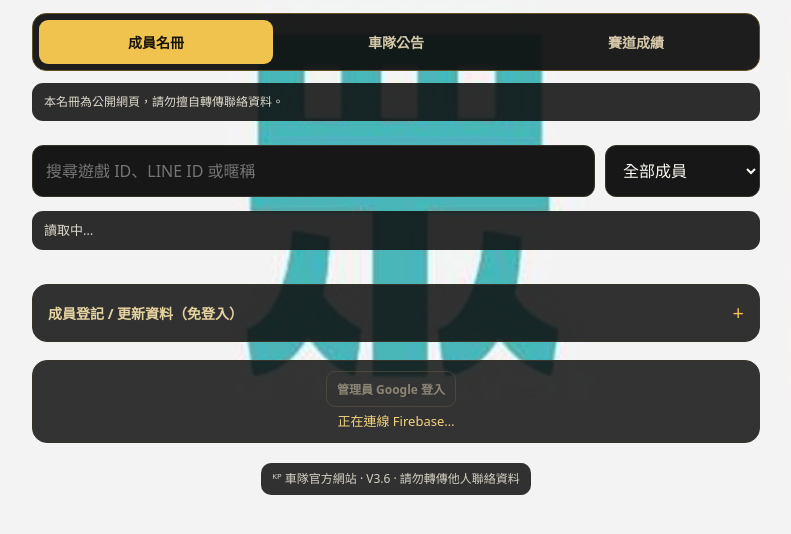
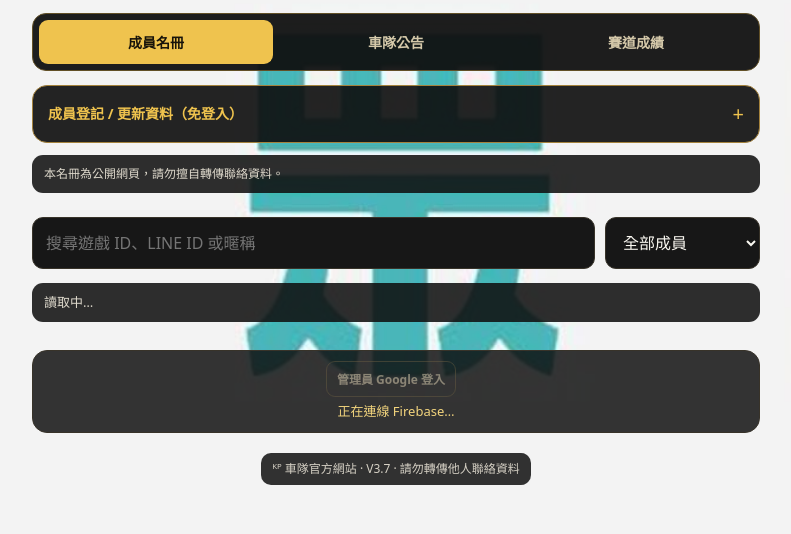
Before and after one commit to PartyBranch/kart-team, a plain HTML site: page index.html in a window 1280 px wide. Shown: the part 186-720 px from the top of the page, without its empty margins (244-1035 px from the left). Drawn offline with Linux system fonts and the light colour scheme; no server answers.

Commit message:
Update index.html

```diff
--- a/index.html
+++ b/index.html
@@ -31,8 +31,8 @@ main { position:relative; }
 .portalControls label{margin:0}
 .status:empty{display:none}
 .portalStatus:not(:empty){background:rgba(15,15,15,.92);border-radius:10px;padding:10px 12px}
-#registration{margin-top:24px;padding:0;background:rgba(15,15,15,.85)}
-#registration summary{cursor:pointer;padding:13px 15px;color:#e6d4a0;font-size:14px;font-weight:650;list-style:none;display:flex;align-items:center;justify-content:space-between;gap:10px}
+#registration{margin-top:14px;padding:0;background:rgba(15,15,15,.91);border-color:#a4823c}
+#registration summary{cursor:pointer;padding:13px 15px;color:#efc34e;font-size:14px;font-weight:650;list-style:none;display:flex;align-items:center;justify-content:space-between;gap:10px}
 #registration summary::-webkit-details-marker{display:none}
 #registration summary::after{content:"+";font-size:20px;font-weight:400;color:var(--accent)}
 #registration[open] summary::after{content:"−"}
@@ -50,12 +50,19 @@ footer{display:table;margin:20px auto 0;background:rgba(15,15,15,.85);padding:7p
 .portalCard.pinned{border-color:#bd984c;background:rgba(40,32,17,.94);box-shadow:inset 3px 0 0 #efc34e}
 .pinTag{display:inline-block;color:#1b150a;background:#efc34e;border-radius:5px;padding:2px 7px;font-size:12px;font-weight:750;margin-right:6px}
 .pinAction{background:#302818;color:#f6d77c;border:1px solid #a4823c}
+/* V3.7: top registration and podium medals */
+.rank{text-align:center;line-height:1.2}
+.rank.medal{font-size:32px;font-family:'Apple Color Emoji','Segoe UI Emoji','Noto Color Emoji',sans-serif;line-height:1.25}
+.recordRow{grid-template-columns:42px minmax(0,1fr) auto}
+@media(max-width:440px){.recordRow{grid-template-columns:34px minmax(0,1fr) auto}.rank.medal{font-size:27px}}
 </style></head><body><main><header class="hero"><div class="eyebrow">KARTRIDER RUSH+ / RACING TEAM</div><h1>ᴷᴾ台灣民眾黨 🌱</h1><p>車隊名冊 · 公告 · 賽道排行榜</p></header>
 <nav class="tabs" role="tablist" aria-label="車隊功能"><button id="tabMembers" role="tab" aria-controls="membersPane" aria-selected="true">成員名冊</button><button id="tabAnnouncements" role="tab" aria-controls="announcementsPane" aria-selected="false">車隊公告</button><button id="tabRecords" role="tab" aria-controls="recordsPane" aria-selected="false">賽道成績</button></nav>
-<div id="membersPane" role="tabpanel" aria-labelledby="tabMembers"><p id="memberFeedback" class="status" role="status"></p><p class="notice">本名冊為公開網頁，請勿擅自轉傳聯絡資料。</p>
+<div id="membersPane" role="tabpanel" aria-labelledby="tabMembers"><p id="memberFeedback" class="status" role="status"></p>
+<details class="panel" id="registration"><summary>成員登記 / 更新資料（免登入）</summary><form id="apply"><p>請填入對應 ID。</p><label for="game">遊戲 ID</label><input id="game" maxlength="80" required><label for="line">LINE ID 或顯示名稱</label><input id="line" maxlength="100" required><label for="nick">群組暱稱（選填）</label><input id="nick" maxlength="80"><label class="check"><input type="checkbox" id="consent" required>我同意審核通過後，以上資料公開於車隊網站。</label><button type="submit" id="submitApplication" disabled>送出審核</button><p id="own" class="status"></p></form></details>
+<p class="notice">本名冊為公開網頁，請勿擅自轉傳聯絡資料。</p>
 <section id="admin" class="panel" hidden><h2>管理員後台</h2><div class="actions"><button id="seed" class="secondary">匯入原本六位成員（首次）</button><button id="new" class="secondary">新增正式成員</button></div><section id="adminSettings" hidden><h3>管理員權限設定</h3><p>只有最高管理員能新增或撤銷其他管理員。新增後，對方使用該 Google 帳號登入即可。</p><form id="grantAdmin"><label for="adminEmail">管理員 Gmail</label><input id="adminEmail" type="email" maxlength="254" required placeholder="example@gmail.com"><button type="submit" style="margin-top:10px">新增管理員</button></form><p id="adminStatus" role="status"></p><div id="adminList"></div></section><h3>待審核申請</h3><div id="pending"></div><h3>正式成員管理</h3><div id="manage"></div><form id="edit" hidden><h3 id="editTitle">編輯成員</h3><label for="eg">遊戲 ID</label><input id="eg" maxlength="80" required><label for="el">LINE ID / 顯示名稱</label><input id="el" maxlength="100" required><label for="en">群組暱稱</label><input id="en" maxlength="80"><label for="er">職位</label><input id="er" maxlength="40" required><div class="actions" style="margin-top:12px"><button type="submit">儲存</button><button type="button" id="cancel" class="secondary">取消</button></div></form></section>
 <div class="toolbar"><input id="search" type="search" placeholder="搜尋遊戲 ID、LINE ID 或暱稱" aria-label="搜尋成員"><select id="role" aria-label="成員分類"><option value="">全部成員</option></select></div><p id="count" role="status" style="font-size:13px;margin:0 0 10px">讀取中…</p><section id="list" aria-label="成員名單"></section>
-<details class="panel" id="registration"><summary>成員登記 / 更新資料（免登入）</summary><form id="apply"><p>請填入對應 ID。</p><label for="game">遊戲 ID</label><input id="game" maxlength="80" required><label for="line">LINE ID 或顯示名稱</label><input id="line" maxlength="100" required><label for="nick">群組暱稱（選填）</label><input id="nick" maxlength="80"><label class="check"><input type="checkbox" id="consent" required>我同意審核通過後，以上資料公開於車隊網站。</label><button type="submit" id="submitApplication" disabled>送出審核</button><p id="own" class="status"></p></form></details></div>
+</div>
 <section id="announcementsPane" role="tabpanel" aria-labelledby="tabAnnouncements" hidden>
   <div class="portalHead"><div><h2>車隊公告</h2><p>活動、團練、比賽與重要通知</p></div><button id="addAnnouncement">＋ 投稿公告</button></div>
   <p class="status portalStatus" id="announcementStatus" role="status"></p>
@@ -89,7 +96,7 @@ footer{display:table;margin:20px auto 0;background:rgba(15,15,15,.85);padding:7p
 </section>
 <section class="panel" id="authPanel" aria-label="管理員登入"><div class="actions"><button id="login" disabled>管理員 Google 登入</button><button id="logout" class="secondary" hidden>登出</button><span id="who"></span></div><p id="status" class="status" role="status">正在連線 Firebase…</p>
 </section>
-<footer>ᴷᴾ 車隊官方網站 · V3.6 · 請勿轉傳他人聯絡資料</footer></main>
+<footer>ᴷᴾ 車隊官方網站 · V3.7 · 請勿轉傳他人聯絡資料</footer></main>
 <script type="module">
 import {initializeApp} from 'https://www.gstatic.com/firebasejs/13.4.0/firebase-app.js';
 import {getAuth,GoogleAuthProvider,signInWithPopup,signInAnonymously,onAuthStateChanged,signOut} from 'https://www.gstatic.com/firebasejs/13.4.0/firebase-auth.js';
@@ -176,7 +183,8 @@ function renderRecords(){
  const card=node('article','','portalCard'+(rank===1?' best':'')),row=node('div','','recordRow'),driver=node('div',''),time=node('div',formatTime(m.timeMs),'recordTime');
  driver.append(node('div',m.game,'name'));if(m.car)driver.append(node('small',m.car));
  time.append(node('small',rank===1?'最佳紀錄':'+'+((m.timeMs-list[0].timeMs)/1000).toFixed(3)+' 秒'));
- row.append(node('div',String(rank).padStart(2,'0'),'rank '+(['','gold','silver','bronze'][rank]||'')),driver,time);card.append(row);
+ const medal=['','🥇','🥈','🥉'][rank];const rankBadge=node('div',medal||String(rank).padStart(2,'0'),'rank '+(['','gold','silver','bronze'][rank]||'')+(medal?' medal':''));rankBadge.setAttribute('aria-label',`第 ${rank} 名`);rankBadge.title=`第 ${rank} 名`;
+ row.append(rankBadge,driver,time);card.append(row);
  if(m.note)card.append(node('p',m.note,'portalBody'));card.append(node('div','更新：'+dateText(m.updatedAt),'portalMeta'));attachPublicActions('record',card,m);el.append(card)}
 }
 $('driverFilter').oninput=renderRecords;
```
